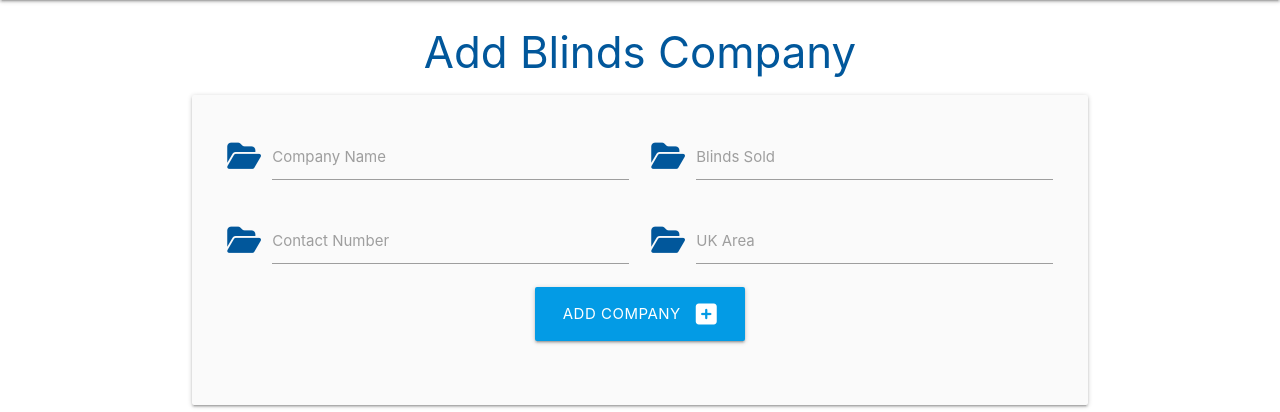
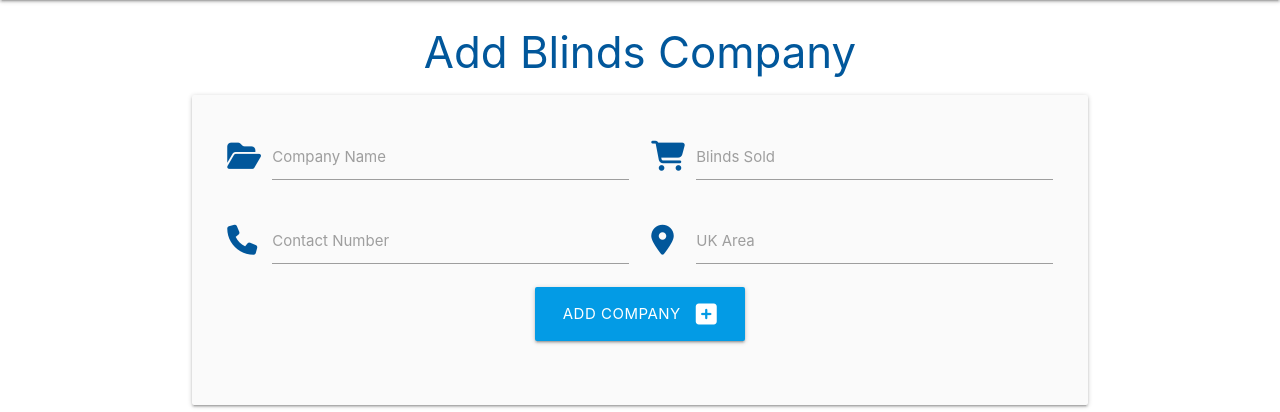
Before and after one commit to Seanl80/Blind-Hunter, a Flask app: page /add_company in a window 1280 px wide. Shown: the part 64-476 px from the top of the page. Run offline with Flask 2, Linux system fonts and the light colour scheme.

Commit message:
icons added

```diff
--- a/blindhunter/templates/add_company.html
+++ b/blindhunter/templates/add_company.html
@@ -9,20 +9,20 @@
         <div class="input-field col s6">
             <i class="fas fa-folder-open prefix light-blue-text text-darken-4"></i>
             <input id="company_name" name="company_name" minlength="3" maxlength="25" type="text" class="validate" required>
-          <label for="company_name">Company Name</label>
+            <label for="company_name">Company Name</label>
         </div>
         <div class="input-field col s6">
-            <i class="fas fa-folder-open prefix light-blue-text text-darken-4"></i>
+            <i class="fa-solid fa-cart-shopping prefix light-blue-text text-darken-4"></i>
             <input id="blinds_sold" name="blinds_sold" minlength="3" maxlength="25" type="text" class="validate" required>
           <label for="blinds_sold">Blinds Sold</label>
         </div>
         <div class="input-field col s6">
-            <i class="fas fa-folder-open prefix light-blue-text text-darken-4"></i>
+            <i class="fa-solid fa-phone prefix light-blue-text text-darken-4"></i>
             <input id="contact_number" name="contact_number" minlength="3" maxlength="25" type="text" class="validate" required>
           <label for="contact_number">Contact Number</label>
         </div>
         <div class="input-field col s6">
-            <i class="fas fa-folder-open prefix light-blue-text text-darken-4"></i>
+            <i class="fa-solid fa-location-dot prefix light-blue-text text-darken-4"></i>
             <input id="uk_area" name="uk_area" minlength="3" maxlength="25" type="text" class="validate" required>
           <label for="uk_area">UK Area</label>
         </div>
```
